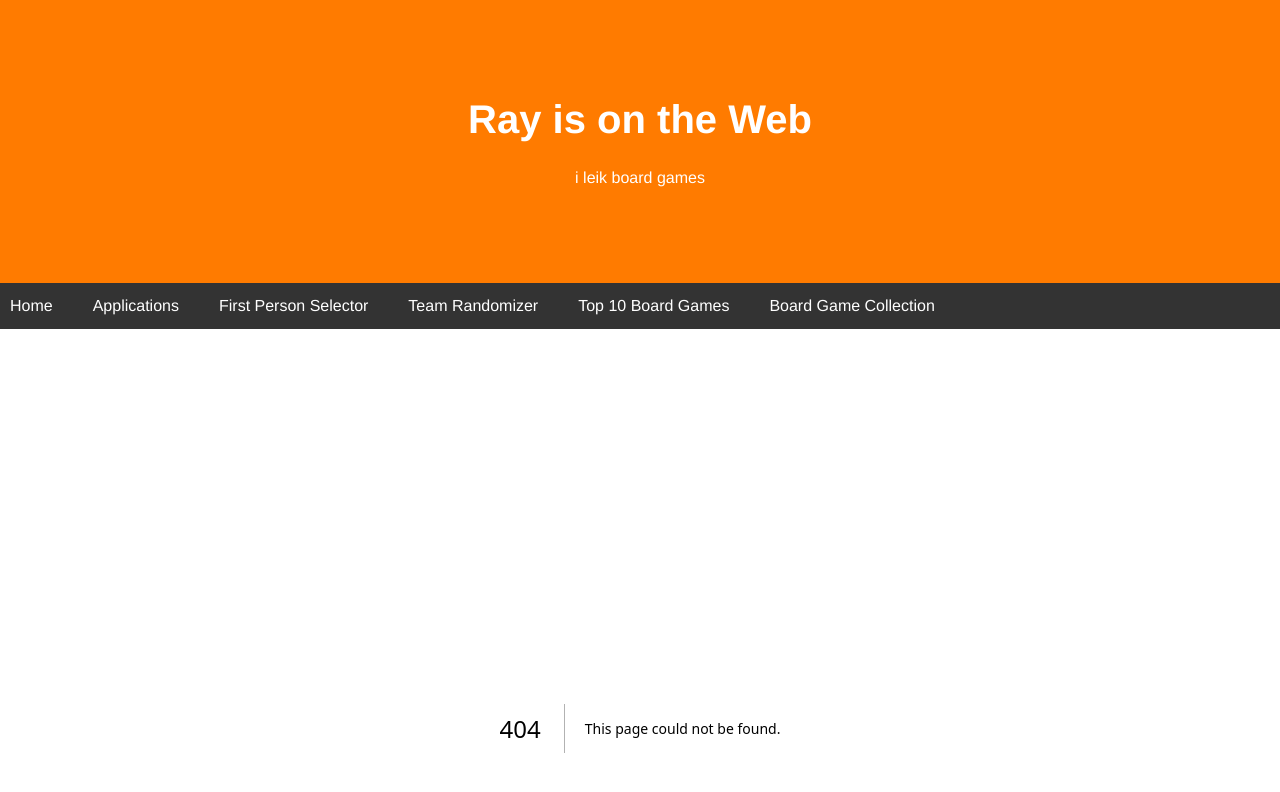
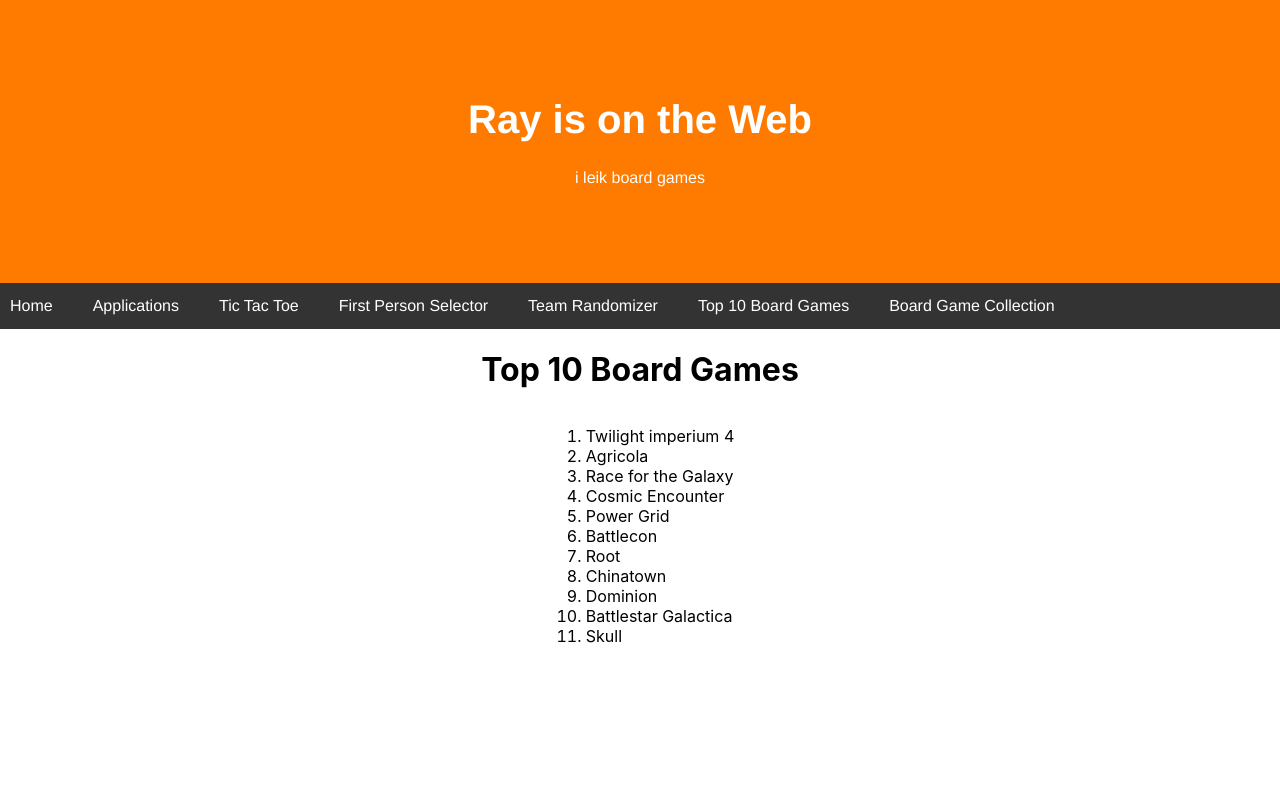
Before and after one commit to raylopez509/website, a Next.js app: page /top10boardgames in a window 1280 px wide. Before the commit this address had no page. Shown: the top 792 px of the page. Built offline with nearby package versions, Linux system fonts and the light colour scheme.

Commit message:
Added Top 10 Board Games
Created Top 10 Board Games Page with link.

```diff
--- a/src/components/NavigationBar.js
+++ b/src/components/NavigationBar.js
@@ -11,9 +11,10 @@
             <div className={styles.navbar}>
                 <Link href="/">Home</Link>
                 <Link href="/posts/first-post">Applications</Link>
-                <a href="/firstperson">First Person Selector</a>
+                <Link href="/tictactoe">Tic Tac Toe</Link>
+                <Link href="/firstperson">First Person Selector</Link>
                 <Link href="/teamrandomizer">Team Randomizer</Link>
-                <a href="#">Top 10 Board Games</a>
+                <Link href="/top10boardgames">Top 10 Board Games</Link>
                 <a href="#">Board Game Collection</a>
             </div>
         </>
--- a/src/pages/posts/first-post.js
+++ b/src/pages/posts/first-post.js
@@ -1,3 +1,3 @@
 export default function FirstPost() {
-    return <h1>First Post</h1>;
+    return <h1>Test Page</h1>;
 }
--- /dev/null
+++ b/src/pages/top10boardgames.js
@@ -0,0 +1,22 @@
+import styles from "../styles/top10boardgames.module.css";
+
+export default function toptenlist() {
+    return (
+        <div className={styles.container}>
+            <h1>Top 10 Board Games</h1>
+            <ol type="1" className={styles.toptenlist}>
+                <li>Twilight imperium 4</li>
+                <li>Agricola</li>
+                <li>Race for the Galaxy</li>
+                <li>Cosmic Encounter</li>
+                <li>Power Grid</li>
+                <li>Battlecon</li>
+                <li>Root</li>
+                <li>Chinatown</li>
+                <li>Dominion</li>
+                <li>Battlestar Galactica</li>
+                <li>Skull</li>
+            </ol>
+        </div>
+    );
+}
--- /dev/null
+++ b/src/styles/top10boardgames.module.css
@@ -0,0 +1,7 @@
+div.container {
+    text-align: center;
+}
+.toptenlist {
+    display: inline-block;
+    text-align: left;
+}
```
Also changed, not shown: src/pages/firstperson.js (+8 -4 lines), src/pages/index.js (+0 -11 lines), src/scripts/randomizer.js (deleted, +0 -7 lines).
